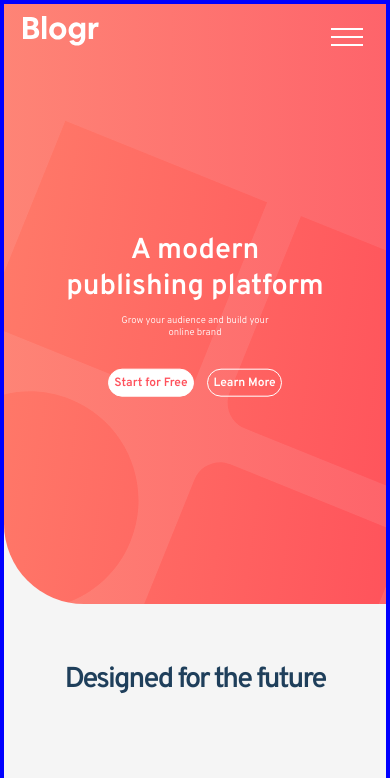
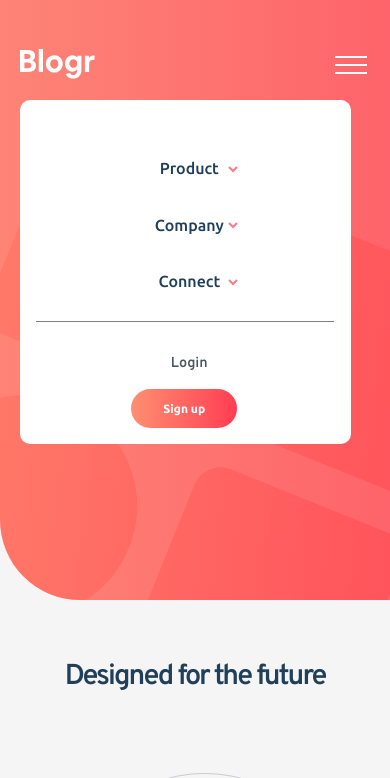
Before and after one commit to RachelOpuba/Glogr-landing-page-dev-meet, a plain HTML site: page index.html in a window 390 px wide. Both pictures are taken after a click on the element 347 px from the left and 40 px from the top of the page. Shown: the top 778 px of the page. Drawn offline with Linux system fonts and the light colour scheme.

Commit message:
Modification made

```diff
--- a/index.html
+++ b/index.html
@@ -26,7 +26,7 @@
              <div class="links-wraper">
                <div class="left-links">
                 <ul>
-                  <li><a href="#">Product</a>
+                  <li><a href="#">Product <div class="arrow-red"><img class="red-caret" src="images/icon-arrow-dark.svg"></div></a>
                   <div class="submenu">
                     <a>Overview</a>
                     <a>Pricing</a>
@@ -34,7 +34,8 @@
                     <a>Features</a>
                   </div>
                   </li><div class="arrow"><img class="caret" src="images/icon-arrow-light.svg"></div>
-                  <li><a href="#">Company</a>
+
+                  <li><a href="#">Company <div class="arrow-red"><img class="red-caret" src="images/icon-arrow-dark.svg"></div></a>
                     <div class="submenu">
                       <a>About</a>
                       <a>Team</a>
@@ -42,19 +43,22 @@
                       <a>Careers</a>
                     </div>
                   </li><div class="arrow"><img class="caret" src="images/icon-arrow-light.svg"></div>
-                  <li><a href="#">Connect</a>
+
+
+                  <li><a href="#">Connect  <div class="arrow-red"><img class="red-caret" src="images/icon-arrow-dark.svg"></div></a>
                     <div class="submenu">
                       <a>Contact</a>
                       <a>Newsletter</a>
                       <a>Linkedin</a>
                     </div>
                   </li><div class="arrow"><img class="caret" src="images/icon-arrow-light.svg"></div>
+
                 </ul>
                </div>
               <div class="right-links">
                 <ul>
-                  <a href="#" class="login">Login</a>
-                  <a href="#" class="signup-btn">Sign up</a>
+                 <li> <a href="#" class="login">Login</a></li>
+                  <li><a href="#" class="signup-btn">Sign up</a></li>
                 </ul>
               </div>
             </div>
@@ -131,7 +135,7 @@
 
 
   <footer>
-    <div class="logo">
+    <div class="footer-logo">
       <img src="images/logo.svg">
     </div>
     <div class="product">
--- a/script.js
+++ b/script.js
@@ -1,12 +1,23 @@
 
 
+// const hamburger = document.querySelector(".hamburger");
+// const navMenu = document.querySelector(".links-wraper");
 
-const hamburger = document.querySelector(".hamburger");
-const navMenu = document.querySelector(".links-wraper");
+// Unlike document.querySelector above that returns the HTML element,
+// document.getElementsByClassName returns a collection(array)
+// of all elements in the DOM with the specified class(es) even
+// when it's just one element.
+
+const hamburger = document.getElementsByClassName("hamburger")[0];
+const navMenu = document.getElementsByClassName("links-wraper")[0];
+
+console.log(navMenu)
 
 hamburger.addEventListener("click", mobileMenu);
 
 function mobileMenu() {
+    // The toggle works now in the HTML, but you may have to adjust
+    // your CSS with the .active class to reflect what you want to do
     hamburger.classList.toggle("active");
     navMenu.classList.toggle("active");
 }
@@ -22,3 +33,14 @@ const navbarLinks = document.getElementsByClassName('nav-links')[0]
 toggleBotton.addEventListener('click', () => {
     navbarLinks.classList.toggle('active')
 })
+
+const hamburger = document.querySelector(".hamburger");
+const navMenu = document.querySelector(".links-wraper");
+
+hamburger.addEventListener("click", mobileMenu);
+
+function mobileMenu() {
+    hamburger.classList.toggle("active");
+    navMenu.classList.toggle("active");
+}
+*/
--- a/styles.css
+++ b/styles.css
@@ -6,16 +6,10 @@ body{
     font-size: 16px;
     font-family: overpass, sans-serif;
     background-color: whitesmoke;
-    background-repeat: no-repeat;
     width: 100vw;
-    border: 4px solid blue;
     overflow-x: hidden;
     z-index: 1000;
-
-
 }
-
-
 
 header{
     background-image: linear-gradient(to right, hsl(13, 100%, 72%, .9), hsl(353, 100%, 62%, 0.9)), url(images/bg-pattern-intro.svg);
@@ -25,16 +19,11 @@ header{
     height: 450px;
     border-bottom-left-radius: 80px;
     position: sticky;
-
 }
 
 a {
     text-decoration: none;
 }
-
-
-
-
 
 nav{
     margin: 0 auto;
@@ -80,7 +69,6 @@ nav{
 
 }
 
-
 nav ul li {
     list-style: none;
     text-decoration: none;
@@ -99,7 +87,6 @@ nav ul li a:hover{
     border-bottom: 2px solid hsl(0, 0%, 100%);
 }
 
-
 .hamburger{
     display: none;
     position: absolute;
@@ -117,7 +104,6 @@ nav ul li a:hover{
     font-weight: 600;
     font-size: 12px;
     border-radius: 20px;
-
 }
 
 .login{
@@ -137,9 +123,6 @@ nav ul li a:hover{
     color:hsl(356, 100%, 66%);
     transition: .3s;
 }
-
-
-
 
 .header-text{
     position: absolute;
@@ -165,7 +148,6 @@ nav ul li a:hover{
     width: 100vw;
 }
 
-
 .btn{
     font-weight: 600;
     font-size: 12px;
@@ -181,8 +163,6 @@ nav ul li a:hover{
 .btn-red{
     color: hsl(0, 0%, 100%);
 }
-
-
 
 .sec-one{
     display:flex;
@@ -228,8 +208,6 @@ nav ul li a:hover{
     width: 50%;
     margin-left: 18%;
 }
-
-
 
 .sec-two{
     height: 350px;
@@ -289,10 +267,7 @@ nav ul li a:hover{
     background-size:contain;
     background-position: center;
     background-repeat: no-repeat;
-    background-size: ;
     margin-left:  -17%;
-    margin-top: %;
-
 }
 
 
@@ -320,11 +295,6 @@ nav ul li a:hover{
     margin-top: -5px;
 }
 
-
-
-
-
-
 footer{
     display: flex;
     justify-content: space-around;
@@ -333,7 +303,6 @@ footer{
     padding: 50px 100px;
     margin-top: 80px;
     border-top-right-radius: 80px;
-
 }
 
 footer a{
@@ -355,21 +324,14 @@ footer li{
     margin-bottom: 10px;
 }
 
-
-
-
-
-
-
 .submenu{
         position: absolute;
         display: none;
         background-color: #fff;
-        z-index: 2;
         box-shadow: 0px 4px 4px rgba(0, 0, 0, 0.25);
         color:hsl(208, 49%, 24%);
         padding: 1rem 2rem 1rem 1rem;
-        margin-top: .5rem;
+        margin-top: 1rem;
     }
 
     .left-links ul li:hover
@@ -386,9 +348,6 @@ footer li{
     .left-links ul li:hover .caret {
         transform: rotate(-180deg);
     }
-
-
-
 
 .submenu a{
     padding: .3rem;
@@ -412,17 +371,6 @@ footer li{
     margin-top: -.1rem;
 
 }
-.caret:active{
-    transform: rotate(180deg);
-    transition: all .5s ease-out;
-}
-
-
-
-
-
-.
-
 
 
 
@@ -453,12 +401,6 @@ footer li{
 
 @media screen and (max-width: 860px){
 
-    header{
-        height: ;
-    }
-
-
-
     .header-text p{
         font-size: .7rem;
     }
@@ -482,7 +424,6 @@ footer li{
         margin-bottom: 0;
     }
 
-
     .sec-two h2{
         font-size: 1.2rem;
     }
@@ -495,7 +436,6 @@ footer li{
         font-size: 1.2rem;
 
     }
-
 
     .sec-one p, .sec-three p    {
         font-size: .70rem;
@@ -518,7 +458,6 @@ footer li{
         margin-top: 0;
     }
 
-
     footer li{
         font-size: .5rem;
     }
@@ -526,9 +465,6 @@ footer li{
     .footer-links{
         font-size: .7rem;
     }
-
-
-
 }
 
 
@@ -540,12 +476,12 @@ footer li{
     header{
         height: 500px;
         background-image: linear-gradient(to right, hsl(13, 100%, 72%, .9), hsl(353, 100%, 62%, 0.9)), url(images/bg-pattern-intro.svg);
-         background-size:230%;
+        background-size:230%;
         background-repeat:no-repeat;
         background-position-y: 5%;
         background-position-x: 50%;
         border-bottom-left-radius: 80px;
-        }
+     }
 
     .header-text{
         padding-top: 10%;
@@ -618,11 +554,9 @@ footer li{
     }
 
 
-
-
     .sec-two{
         flex-direction: column;
-        height: 800px;
+        height: 850px;
         margin-top: 40%;
         margin-bottom: -5%;
     }
@@ -633,7 +567,6 @@ footer li{
         height: 100%;
         margin-top: -35%;
         margin-bottom: 0;
-
     }
 
     .sec-two-text{
@@ -655,9 +588,6 @@ footer li{
         font-size: 1rem;
         margin-top: 0px;
     }
-
-
-
 
 
     .sec-three{
@@ -683,18 +613,34 @@ footer li{
         padding-left: 0;
         margin-top: 0%;
         margin-bottom: 10%;
-
     }
 
-    .links-wraper {
-        display: none ;
+    .submenu{
+        position: relative;
+        background-color: hsl(240, 100%, 97%);
+        box-shadow: none;
+        width: 80%;
+        margin-left: auto;
+        margin-right: auto;
+        padding: 1rem 2rem;
+        z-index: 100;
+    }
+
+    .submenu a{
+        font-size: .85rem;
+        padding-top: 1rem;
+    }
+
+    .submenu a:hover {
+        border-bottom: none;
+
     }
 
     .hamburger{
         display: block;
         cursor: pointer;
+        padding-top: 2rem;
     }
-
 
     footer{
         flex-direction: column;
@@ -703,87 +649,143 @@ footer li{
         text-align: center;
     }
 
-
-
-
-
-
-
-/*
-
-    .link{
-        display:
-        border: 2px solid yellow;
-        position: relative;
-        margin: 0 auto;
+    .footer-logo{
+        display: flex;
         flex-direction: column;
+        justify-content: center;
+        align-items: center;
+        padding: 0;
+        margin: 0 ;
+        height: 20px;
+        padding-left: 2rem;
     }
 
-
-
     .links-wraper {
-        display: ;
-        height: 100px;
+        position: absolute;
+        display: none;
         top: 5rem;
         flex-direction: column;
-        background-color: hsl(0, 0%, 100%);
+        background-color: hsl(0, 0%, 100%);;
         justify-content: center;
         align-items: center;
-        width: 400px;
-        height: 300px;
         border-radius: 10px;
         text-align: center;
         transition: 0.3s;
-        margin: 0 auto;
-        border: 1px solid black;
+        margin-left: auto;
+        margin-right: auto;
         margin-top: 5%;
-        z-index: 2;
+        z-index: 100;
+    }
+    header{
+        height: 600px;
+    }
+
+    .left-links{
         width: 100%;
+        display: flex;
+        text-align: center;
+        flex-direction: column;
+        justify-content: center;
+        align-items: center;
+    }
 
+    .right-links ul {
+        width: 50%;
+        flex-direction: column;
+        justify-content: center;
+        align-items: center;
+        padding-top: 1rem;
+        padding-right: 2rem;
+    }
+
+    .right-links{
+        border-top: 1px solid grey;
+        width: 90%;
+        margin-left: 0;
+        margin-right: 0;
+        display: flex;
+        justify-content: center;
+    }
+
+    .right-links a{
+        margin-top: 1rem;
+    }
+
+    nav ul li{
+        padding-left: 0;
     }
 
     .left-links ul li a{
         color: hsl(208, 49%, 24%);
-
     }
 
     .left-links ul{
         display: flex;
         flex-direction: column;
-
+        width: 50%;
+        padding-right: 2rem;
+        padding-top: .2rem;
+        padding-bottom: 1rem;
     }
 
     .left-links ul li{
-        padding-top: 2rem;
+        padding-top: 2.5rem;
+        font-size: 1rem;
     }
 
+    .arrow-red{
+        margin-top: -1.2rem;
+        margin-left: 5.5rem;
+    }
 
+    .left-links ul li:hover
+     .red-caret  {
+        transform: rotate(-180deg);
+        transition: all .5s ease-out;
+    }
 
+    nav{
+        padding-top:2.5rem;
+    }
 
+    .signup-btn{
+        background-image: linear-gradient(to right, hsl(13, 100%, 72%), hsl(353, 100%, 62%));
+        padding: .8rem 2rem;
+        color: hsl(0, 0%, 100%);
+        margin-top: 1rem;
+    }
 
+    .signup-btn:hover{
+        background-color: linear-gradient(to right, hsl(13, 100%, 72%), (353, 100%, 62%));;
+    }
+
+    .login {
+        color: hsl(207, 13%, 34%);
+        font-size: .9rem;
+        font-family: overpass;
+        font-weight: 600;
+    }
+
+    .arrow{
+        display: none;
+    }
 
     .links-wraper.active{
-        display: flex;;
+        display: flex;
     }
 
-
-
-
-    */
-
-
-
+    .hamburger:hover
+    .links-wraper{
+        display: block;
+    }
 }
 
 
-
-
-
-
-
-
-
-
+@media screen and (max-width: 650px){
+    .sec-two{
+        height: 780px;
+    }
+}
 
 @media screen and (max-width:420px){
 
@@ -824,7 +826,6 @@ footer li{
         font-size: 1.7rem;
     }
 
-
     .sec-two-text-wraper{
         display: flex;
         border: 2px solid yelow;
@@ -838,8 +839,6 @@ footer li{
         padding-top: 20%;
     }
 
-
-
     .footer-links{
         font-size: 1.2rem;
     }
@@ -847,8 +846,4 @@ footer li{
     .sec-one-text{
         height: %;
     }
-
-    .sec-one-img{
-        height: %;
-    }
 }
```
